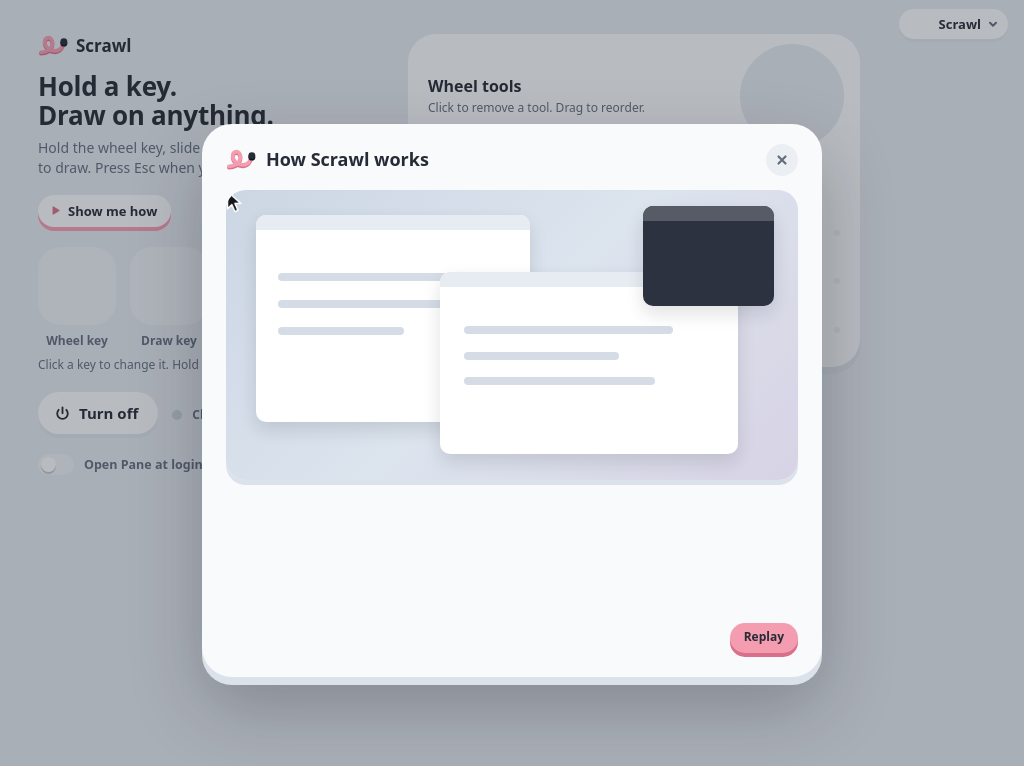
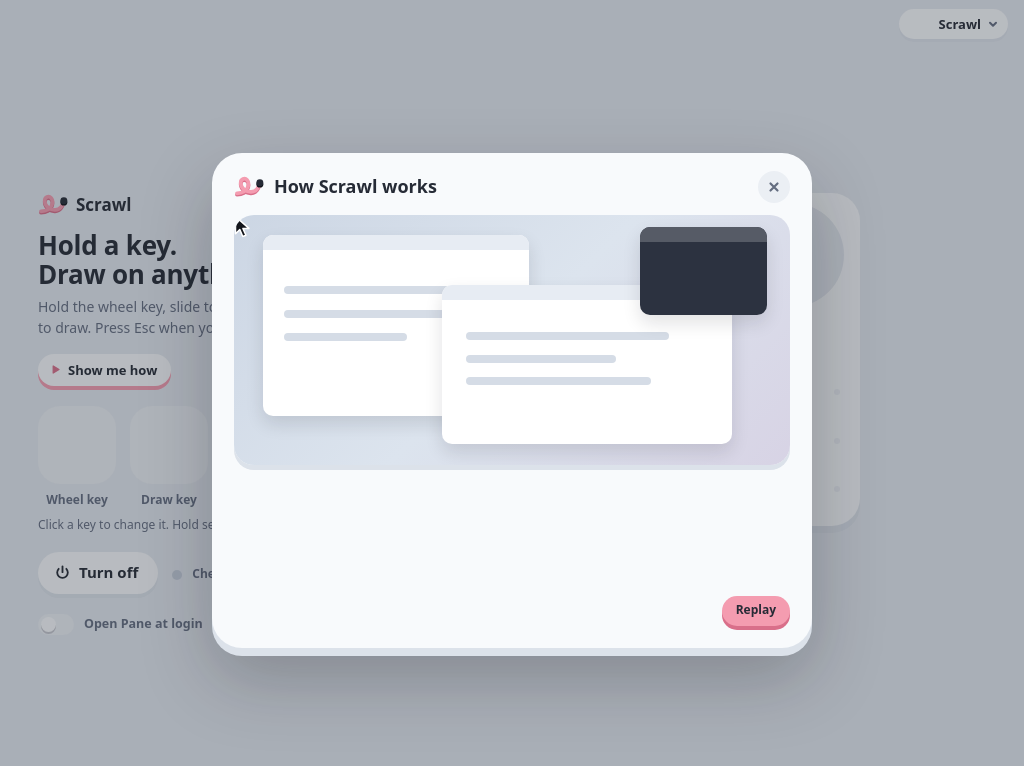
Before and after one commit to HFang1012/Mac-Overlay-Draw, an Electron app: page settings.html in a window 1024 px wide. Both pictures are taken after a click on the button "Show me how". Drawn offline with Linux system fonts and the light colour scheme; no server answers.

Commit message:
Settings: one window size, demos that fit, cards clear of the tool button
- The window is as tall as the tallest page and stays that size when switching tools;
  shorter pages sit centered in it
- "Show me how" sheets are smaller and never taller than the window, so Replay and
  the step dots are no longer cut off
- Pages start lower so the tool switcher button no longer overlaps the settings card

Co-Authored-By: Claude Opus 5.5 <noreply@anthropic.com>

```diff
--- a/main.js
+++ b/main.js
@@ -1111,7 +1111,7 @@ ipcMain.handle('bind:start', (_e, which) => {
   cancelSpin();
   return true;
 });
-// The settings page measures itself, and the fixed-width window hugs that height.
+// The settings page measures its tallest page, and the fixed-width window takes that height.
 // The window's own color (seen for a moment while it resizes) follows the tool's theme.
 ipcMain.on('window:bg', (_e, color) => { if (/^#[0-9a-f]{6}$/i.test(color)) settingsWin?.setBackgroundColor(color); });
 ipcMain.on('window:fit', (_e, h, animate) => {
--- a/settings.html
+++ b/settings.html
@@ -19,7 +19,10 @@
   button:focus { outline: none; }
   button:focus-visible { box-shadow: 0 0 0 3px var(--accent-soft); border-radius: 12px; }
 
-  .page { display: grid; grid-template-columns: 340px 452px; gap: 30px; padding: 34px 38px 28px; width: 900px; align-items: start; }
+  .page { display: grid; grid-template-columns: 340px 452px; gap: 30px; padding: 56px 38px 28px; width: 900px; align-items: start; }
+  /* The window is one fixed size (the tallest page), so shorter pages sit in the middle of it.
+     The top padding keeps the cards clear of the tool button in the corner. */
+  .page:not([hidden]) { min-height: 100vh; align-content: center; }
 
   /* Lull-style surfaces: a flat fill with a darker lip of the same hue underneath, never an outline. */
   .chunky { position: relative; border-radius: var(--r); background: var(--fill); box-shadow: 0 var(--lip) 0 var(--lip-color); }
@@ -339,8 +342,9 @@
   /* Only claim the window (no-drag) while open: Electron maps drag regions from layout, not opacity, so a
      closed full-window no-drag layer would stop the window from being moved at all. */
   .demo.open { opacity: 1; pointer-events: auto; visibility: visible; transition: opacity 200ms ease; -webkit-app-region: no-drag; }
+  /* The sheet never outgrows the window: the stage gives up height first, down to a floor. */
   .demo-sheet {
-    width: 620px; padding: 20px 24px 20px; border-radius: 30px; background: var(--card); cursor: default;
+    width: 600px; max-height: calc(100vh - 36px); display: flex; flex-direction: column; padding: 18px 22px 18px; border-radius: 30px; background: var(--card); cursor: default;
     box-shadow: 0 8px 0 var(--card-lip), 0 30px 70px rgba(20, 18, 28, 0.25);
     transform: translateY(18px) scale(0.92); transition: transform 460ms var(--bouncy);
   }
@@ -352,7 +356,7 @@
   .demo-close:hover { background: var(--paper-deep); transform: rotate(90deg); }
   .demo-close:active { transform: rotate(90deg) scale(0.86); }
 
-  .stage { position: relative; height: 290px; margin-top: 14px; border-radius: 20px; overflow: hidden; isolation: isolate; box-shadow: 0 5px 0 var(--card-lip); }
+  .stage { position: relative; flex: 0 1 250px; min-height: 170px; margin-top: 12px; border-radius: 20px; overflow: hidden; isolation: isolate; box-shadow: 0 5px 0 var(--card-lip); }
   .stage .bg { position: absolute; inset: -12px; transition: filter 600ms var(--smooth); background: var(--stage-bg); }
   [data-theme="scrawl"] .stage { --stage-bg: linear-gradient(135deg, #CBD5E3, #DCE4EE 50%, #D7D2E4); --win: #FFFFFF; --bar: #E7ECF3; --line: #D5DCE6; --dark: #2C3240; }
   [data-theme="away"] .stage { --stage-bg: linear-gradient(135deg, #D9CFC1, #E9DCCB 45%, #CFC6DA); --win: #FFFDF9; --bar: #EEE6DA; --line: #D9D0C3; --dark: #3B3646; }
@@ -395,7 +399,7 @@
   .stage.away .dblob { opacity: 0.6; }
   .stage.away .dnote { opacity: 1; transform: translate(-50%, -50%); transition-delay: 120ms; }
 
-  .demo-keys { display: flex; justify-content: center; align-items: flex-end; gap: 14px; margin-top: 18px; min-height: 76px; }
+  .demo-keys { display: flex; justify-content: center; align-items: flex-end; gap: 14px; margin-top: 14px; min-height: 72px; flex: none; }
   .dkey { display: grid; justify-items: center; gap: 6px; }
   .dkey .cap {
     min-width: 50px; height: 46px; padding: 0 12px; border-radius: 13px; display: grid; place-items: center;
@@ -405,10 +409,10 @@
   .dkey .cap.word { font-size: 14px; }
   .dkey .cap.down { transform: translateY(4px); box-shadow: 0 1px 0 var(--accent-lip); background: var(--accent-soft); }
   .dkey small { font-size: 11px; font-weight: 700; color: var(--ink-2); min-height: 15px; }
-  .demo-step { text-align: center; font-size: 16px; font-weight: 800; margin: 12px 0 0; min-height: 23px; }
+  .demo-step { text-align: center; font-size: 16px; font-weight: 800; margin: 10px 0 0; min-height: 23px; flex: none; }
   .demo-step span { display: inline-block; animation: step-in 420ms var(--bouncy); }
   @keyframes step-in { from { opacity: 0; transform: translateY(8px); } }
-  .demo-foot { display: flex; align-items: center; justify-content: space-between; margin-top: 14px; }
+  .demo-foot { display: flex; align-items: center; justify-content: space-between; margin-top: 12px; flex: none; }
   .dots { display: flex; gap: 6px; }
   .dots span { width: 8px; height: 8px; border-radius: 4px; background: var(--edge); transition: width 320ms var(--bouncy), background 200ms ease; }
   .dots span.on { width: 22px; background: var(--accent-lip); }
--- a/switcher.js
+++ b/switcher.js
@@ -72,16 +72,16 @@ function showPage(id, animate) {
   if (S && S.page !== id) save({ page: id });
   if (!animate || !from) {
     for (const p of Object.values(PAGES)) p.hidden = p !== to;
-    fit(false);
+    fit();
     return;
   }
-  // Old page sinks away, the new one rises in, and the window grows or shrinks to fit it.
+  // Old page sinks away and the new one rises in.
   from.animate([{ opacity: 1, transform: 'none' }, { opacity: 0, transform: 'translateY(8px) scale(0.985)' }], { duration: 140, easing: 'ease-in', fill: 'forwards' })
     .finished.then(() => {
       from.getAnimations().forEach((a) => a.cancel());
       from.hidden = true;
       to.hidden = false;
-      fit(true);
+      fit();
       to.animate([{ opacity: 0, transform: 'translateY(14px)' }, { opacity: 1, transform: 'none' }], { duration: 520, easing: SMOOTH_EASE });
       to.querySelectorAll('.card, .keycap, .brand .mark').forEach((el, i) =>
         el.animate([{ transform: 'translateY(10px) scale(0.92)' }, { transform: 'none' }], { duration: 560, delay: 40 + i * 30, easing: BOUNCY, fill: 'backwards' }));
@@ -89,16 +89,32 @@ function showPage(id, animate) {
 }
 const SMOOTH_EASE = getComputedStyle(document.documentElement).getPropertyValue('--smooth').trim();
 
-// ---------- the window hugs whichever page is showing ----------
+// ---------- one window size for every page ----------
+// The window is as tall as the tallest page (and never shorter than the "Show me how" sheet needs),
+// so switching tools never resizes it. It only grows, if a page's content grows past it.
+const DEMO_ROOM = 580;
+let windowH = 0;
 let fitFrame = 0;
-function fit(animate) {
+function naturalHeight(p) {
+  // Measure every page as if it were showing, without painting the hidden ones.
+  const hidden = p.hidden;
+  p.hidden = false;
+  p.style.cssText += ';position:absolute;visibility:hidden;min-height:0';
+  const h = p.offsetHeight;
+  p.style.position = p.style.visibility = p.style.minHeight = '';
+  p.hidden = hidden;
+  return h;
+}
+function fit() {
   cancelAnimationFrame(fitFrame);
   fitFrame = requestAnimationFrame(() => {
-    const p = PAGES[currentPage];
-    if (p && !p.hidden) scrawl.send('window:fit', p.offsetHeight, animate);
+    const h = Math.max(DEMO_ROOM, ...Object.values(PAGES).map(naturalHeight));
+    if (h <= windowH) return;
+    windowH = h;
+    scrawl.send('window:fit', h, false);
   });
 }
-const ro = new ResizeObserver(() => fit(false));
+const ro = new ResizeObserver(() => fit());
 Object.values(PAGES).forEach((p) => ro.observe(p));
 
 // Fill each brand mark with its tool's glyph.
```
